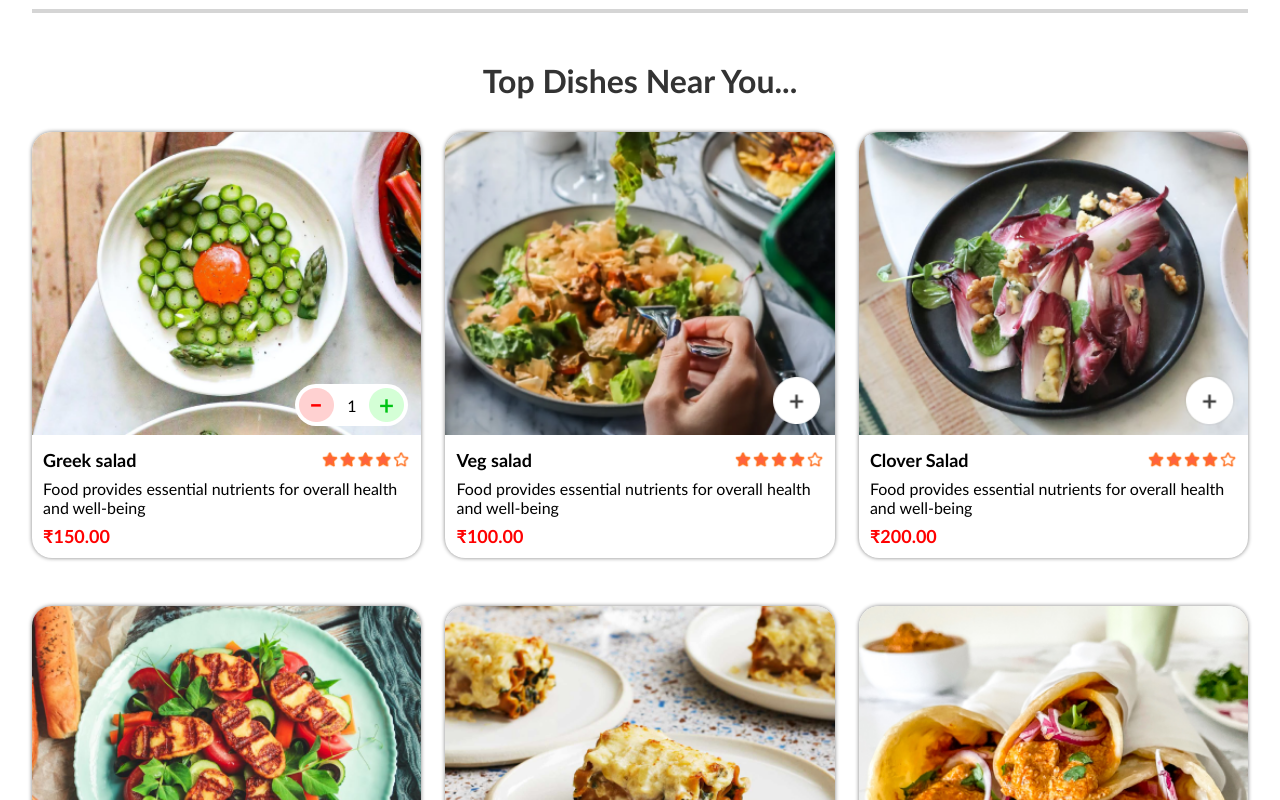
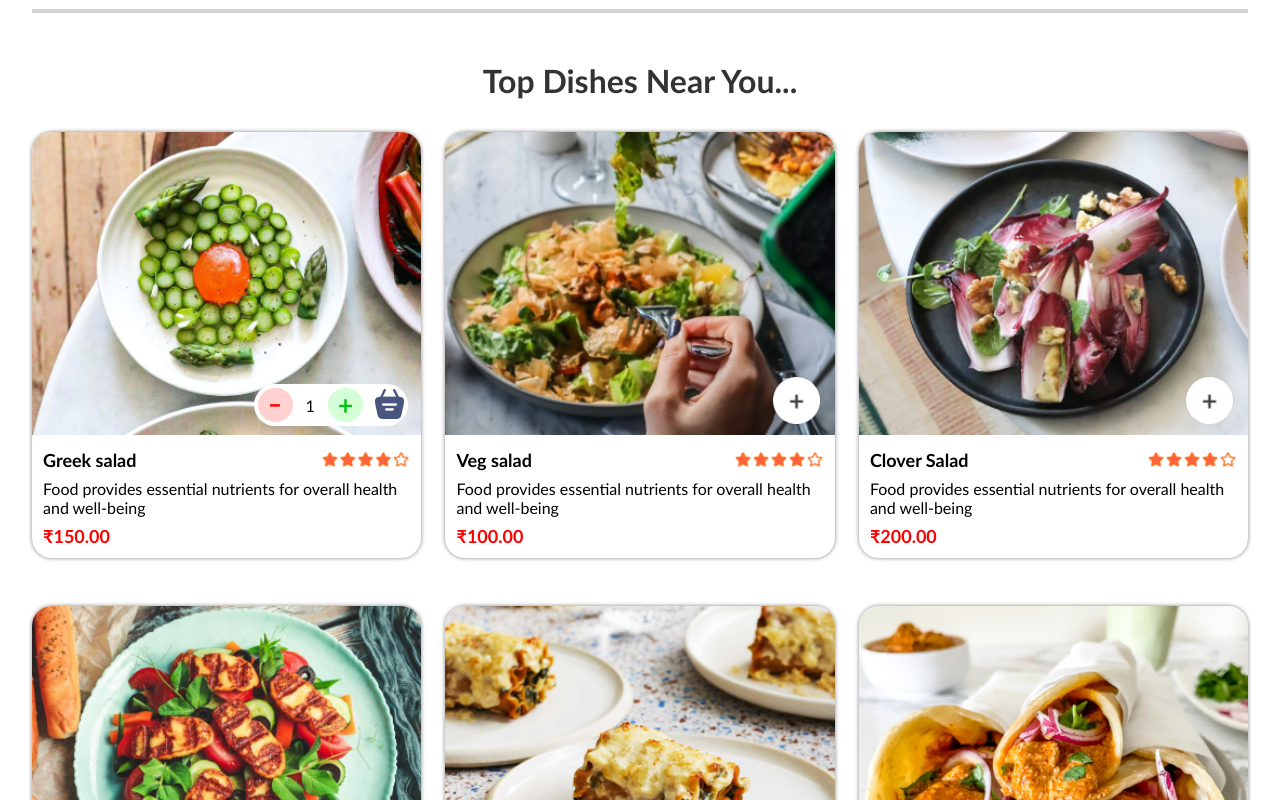
Before and after one commit to RohanScripts/FOOD-APP, a React (Vite) app: page / in a window 1280 px wide. Both pictures are taken after a click on the picture 382 px from the left and 1397 px from the top of the page. Shown: the part 997-1797 px from the top of the page. Built offline with nearby package versions, Linux system fonts and the light colour scheme.

Commit message:
Add link to shopping cart

```diff
--- a/src/FoodItem/FoodItem.jsx
+++ b/src/FoodItem/FoodItem.jsx
@@ -2,6 +2,7 @@ import React, { useContext } from "react";
 import "./FoodItemCss.css";
 import { assets } from "../assets/assets";
 import { StoreContext } from "../context/StoreContext";
+import { Link } from "react-router-dom";
 
 const FoodItem = ({ id, name, image, price, description }) => {
   const { cartItem, addToCart, removeFromCart } = useContext(StoreContext);
@@ -30,6 +31,9 @@ const FoodItem = ({ id, name, image, price, description }) => {
               src={assets.add_icon_green}
               alt=""
             />
+            <Link to="/cart">
+              <img src={assets.basket_icon} alt="" />
+            </Link>
           </div>
         )}
       </div>
```
